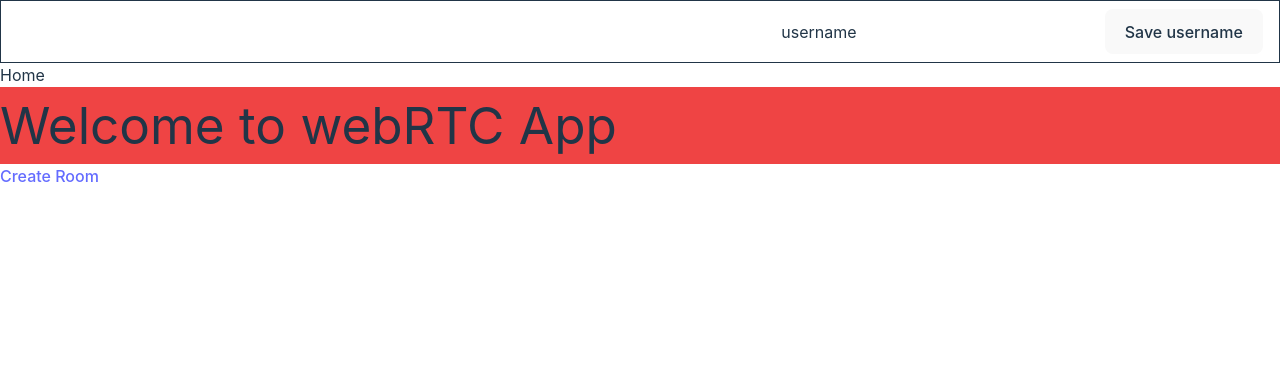
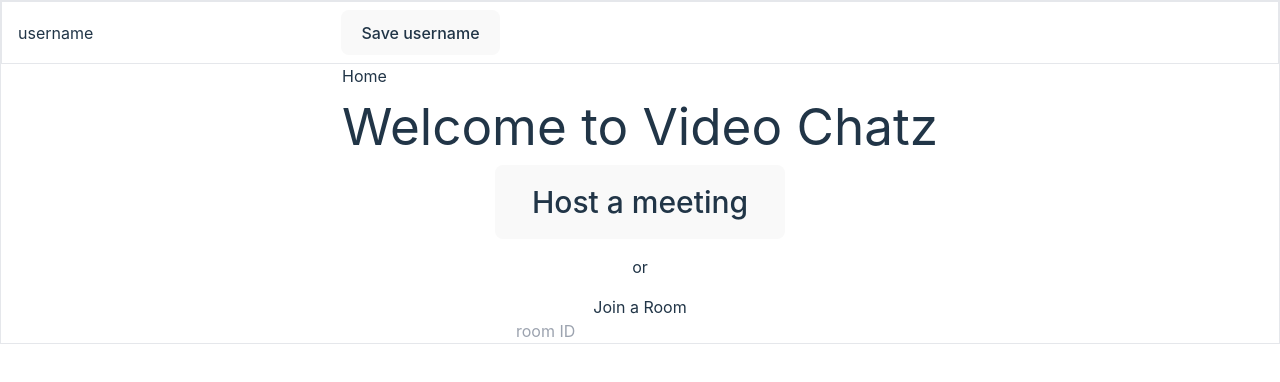
Before and after one commit to mrChernicharo/webRTC-app-client, a React (Vite) app: page / in a window 1280 px wide. Shown: the top 382 px of the page. Built offline with nearby package versions, Linux system fonts and the light colour scheme; no server answers.

Commit message:
tailwind works

```diff
--- a/src/Header.jsx
+++ b/src/Header.jsx
@@ -6,8 +6,9 @@ import UsernameInput from "./components/UsernameInput";
 function Header() {
     const { id, name } = useContext(UserContext);
 
+    // style={{ border: "1px solid", width: "100%", textAlign: "right", padding: "0.5rem 1rem" }}
     return (
-        <header style={{ border: "1px solid", textAlign: "right", padding: "0.5rem 1rem" }}>
+        <header className="border w-full py-2 px-4">
             <div>{location.pathname !== "/" && <Link to="/">back</Link>}</div>
             <div>{id && <span>userID: {id}</span>}</div>
             <div>{!name ? <UsernameInput /> : <span>username: {name || "unknown"}</span>}</div>
--- a/src/Layout.jsx
+++ b/src/Layout.jsx
@@ -2,8 +2,9 @@ import Header from "./Header";
 
 function Layout({ children }) {
     return (
-        <div className="layout">
+        <div className="layout flex flex-col items-center border">
             <Header />
+
             {children}
         </div>
     );
--- a/src/components/ClipboardCopy.jsx
+++ b/src/components/ClipboardCopy.jsx
@@ -4,7 +4,7 @@ function ClipboardCopy({ text }) {
         console.log("link copied!");
     }
     return (
-        <span style={{ color: "dodgerblue", cursor: "pointer" }} onClick={copyToClipboard}>
+        <span className="text-md text-green-600 bg-black rounded-lg px-4 py-2 cursor-pointer" onClick={copyToClipboard}>
             {text}
         </span>
     );
--- /dev/null
+++ b/src/components/JoinRoomForm.jsx
@@ -0,0 +1,38 @@
+import { Link, useNavigate } from "react-router-dom";
+
+function JoinRoomForm() {
+    const navigateTo = useNavigate();
+
+    function handleGoToCreateRoom(e) {
+        navigateTo("/create");
+    }
+
+    function handleJoinExisting(e) {
+        e.preventDefault();
+        const formData = new FormData(e.target);
+        navigateTo(`/room/${formData.get("roomID")}`);
+    }
+
+    return (
+        <div className="home flex flex-col items-center">
+            <div className="">
+                <button className="text-3xl" onClick={handleGoToCreateRoom}>
+                    Host a meeting
+                </button>
+            </div>
+
+            <div className="flex items-center my-4">
+                <div className="w-12 h-[1px] bg-white"></div>
+                <div className="mx-4">or</div>
+                <div className="w-12 h-[1px] bg-white"></div>
+            </div>
+
+            <form onSubmit={handleJoinExisting} className="flex flex-col w-[320px] items-center">
+                <h2>Join a Room</h2>
+                <input id="roomID" name="roomID" placeholder="room ID" />
+            </form>
+        </div>
+    );
+}
+
+export default JoinRoomForm;
--- a/src/pages/CreateRoom.jsx
+++ b/src/pages/CreateRoom.jsx
@@ -21,14 +21,14 @@ function CreateRoom() {
     return (
         <div className="create-room">
             <h3>Create Room</h3>
-            <h1>WebRTC</h1>
 
-            <button onClick={createRoom}>Create Room Link</button>
-            {newRoomId && (
-                <div>
+            {newRoomId ? (
+                <div className="flex flex-col">
                     <ClipboardCopy text={newRoomUrl} />
                     <Link to={roomPath}>Start Video Call</Link>
                 </div>
+            ) : (
+                <button onClick={createRoom}>Create Room Link</button>
             )}
         </div>
     );
--- a/src/pages/Home.jsx
+++ b/src/pages/Home.jsx
@@ -1,12 +1,13 @@
-import { Link } from "react-router-dom";
+import { Link, useNavigate } from "react-router-dom";
+import JoinRoomForm from "../components/JoinRoomForm";
 
 function Home() {
     return (
         <div className="home">
             <h3>Home</h3>
-            <h1 className="bg-red-500">Welcome to webRTC App</h1>
+            <h1>Welcome to Video Chatz</h1>
 
-            <Link to="/create">Create Room</Link>
+            <JoinRoomForm />
         </div>
     );
 }
```
